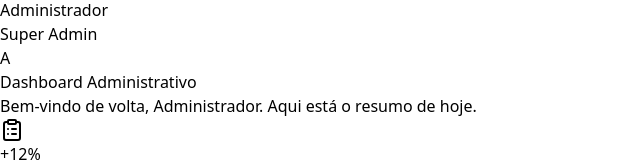
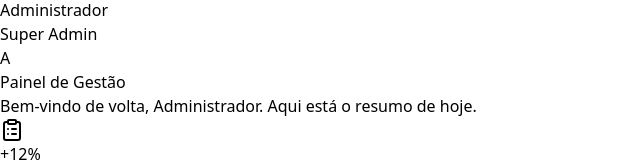
Before and after one commit to angelosilvanno/filazero, a React (Vite) app: page /admin in a window 1280 px wide. Shown: the part 208-370 px from the top of the page, without its empty margins (0-640 px from the left). Built offline with nearby package versions, Linux system fonts and the light colour scheme.

Commit message:
feat: renomear título do painel administrativo para "Painel de Gestão"

```diff
--- a/src/pages/admin/Dashboard.tsx
+++ b/src/pages/admin/Dashboard.tsx
@@ -80,7 +80,7 @@ export const AdminDashboard = () => {
 
         <main className="p-8 space-y-8 overflow-y-auto">
           <div>
-            <h1 className="text-2xl font-black text-blue-900 tracking-tight">Dashboard Administrativo</h1>
+            <h1 className="text-2xl font-black text-blue-900 tracking-tight">Painel de Gestão</h1>
             <p className="text-slate-400 text-sm font-medium">Bem-vindo de volta, {adminName.split(' ')[0]}. Aqui está o resumo de hoje.</p>
           </div>
 
```
